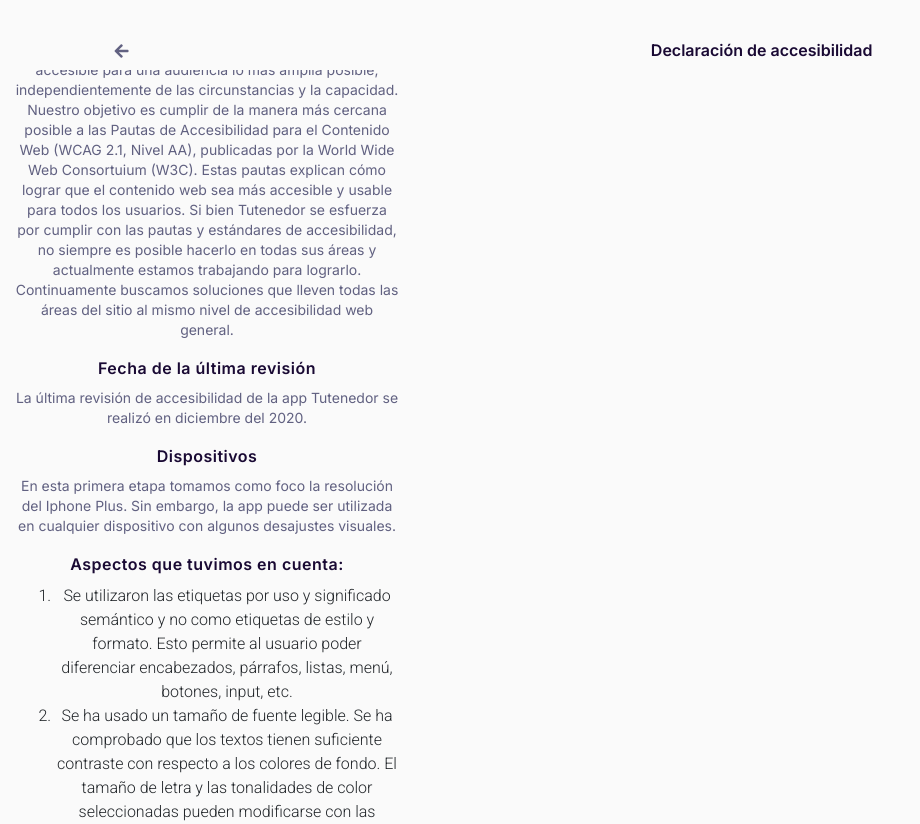
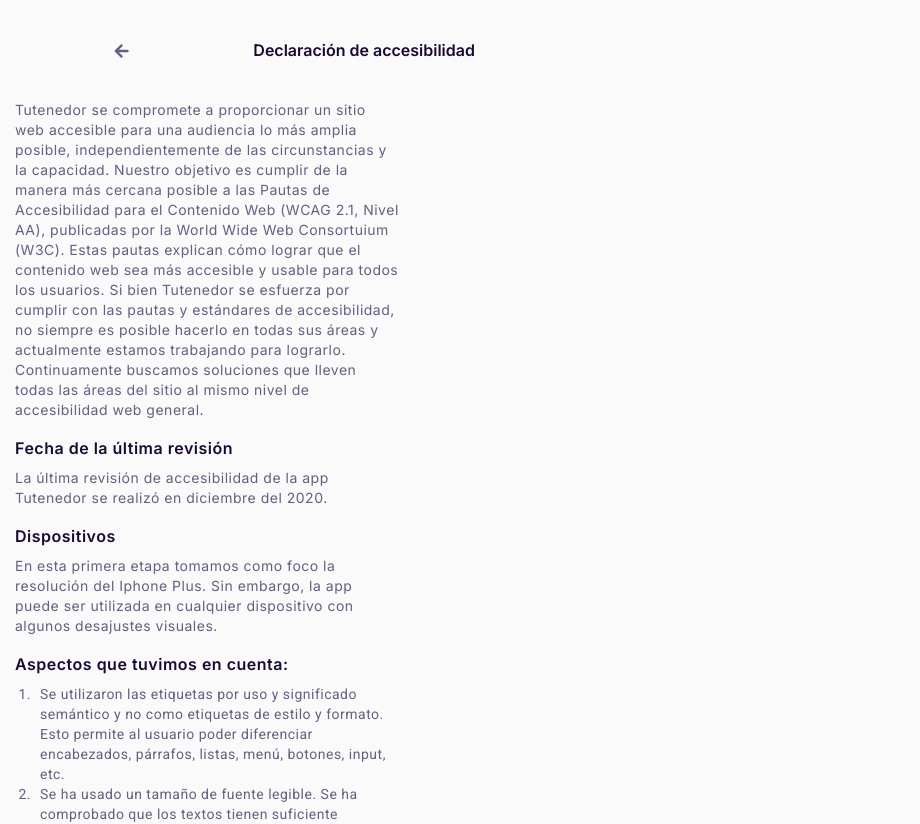
Before and after one commit to tutenedor/app, a plain HTML site: page declaracion.html in a window 1280 px wide. Shown: the top 824 px of the page, without its empty margins (0-920 px from the left). Drawn offline with nearby package versions, Linux system fonts and the light colour scheme; files whose address does not match are found by name.

Commit message:
Add files via upload

```diff
--- a/css/style.css
+++ b/css/style.css
@@ -289,6 +289,55 @@
 line-height: 20px;
 font-size: 16px;
  }
+
+.accesibilidad a{
+   font-weight: 400;
+}
+
+.accesibilidad{
+    margin-top: 70px;
+}
+
+.declaracion-title{
+    text-align: left;
+    padding-left: 10px;
+}
+
+.texto-declaracion{
+    padding-top: 60px;
+    text-align: left;
+    font-size: 14px;
+    line-height: 20px;
+    letter-spacing: 0.5px;
+}
+
+.alineacion-title{
+    text-align: left!important;
+}
+
+.texto-declaracion2{
+    text-align: left;
+    font-size: 14px;
+    line-height: 20px;
+    letter-spacing: 0.5px;
+    color: var(--gray-dark);
+    font-weight: 400;
+}
+
+.li-declaracion{
+    text-align: left;
+    font-size: 14px;
+    line-height: 20px;
+    letter-spacing: 0.5px;
+    color: var(--gray-dark);
+    font-weight: 400;
+    padding-left: 5px;
+
+}
+
+ol{
+    padding-left: 20px;
+}
 
 .inputautocomplete{
     margin-top: 20px;
```
